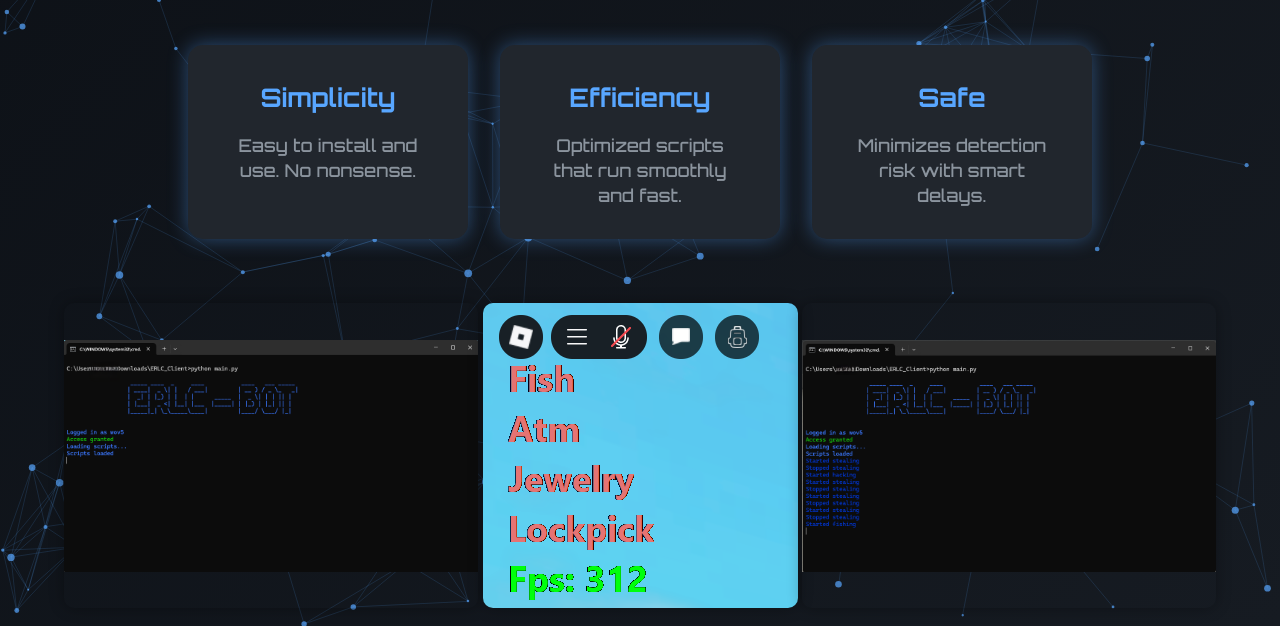
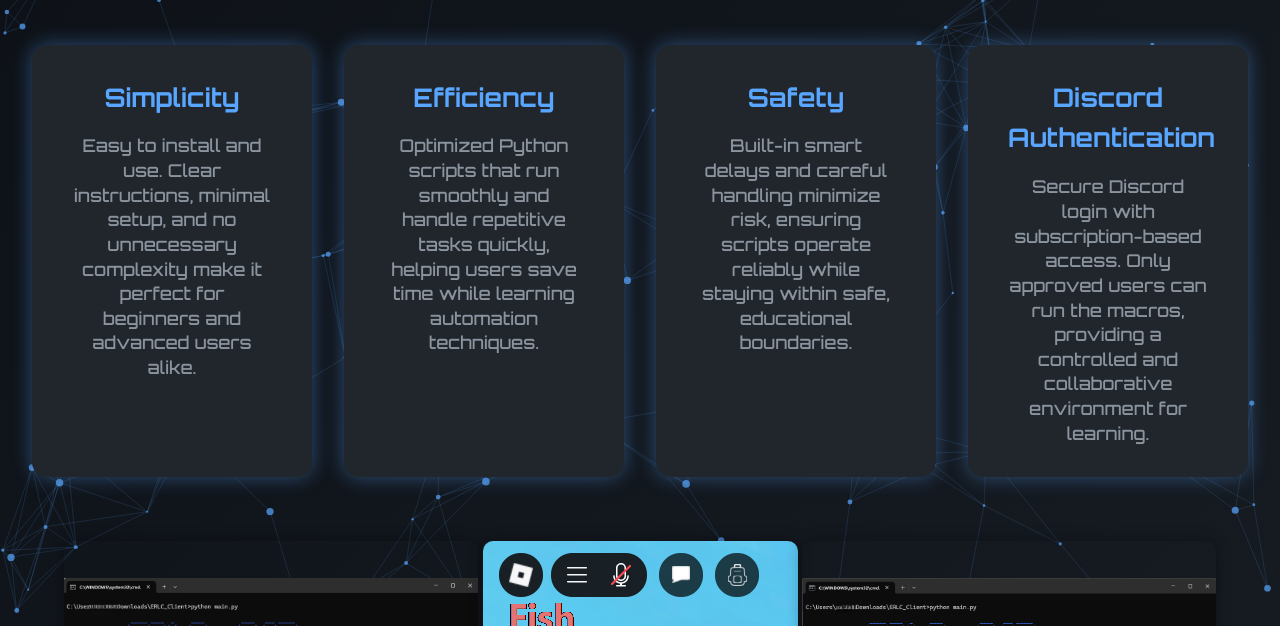
Before and after one commit to ecosrestarted/minimechsite, a plain HTML site: page index.html in a window 1280 px wide. Shown: the part 174-800 px from the top of the page. Drawn offline with Linux system fonts and the light colour scheme.

Commit message:
sigma features

```diff
--- a/index.html
+++ b/index.html
@@ -169,10 +169,27 @@
     <h2>ERLC Python Macro Scripts</h2>
 
     <div class="features">
-      <div class="feature"><h3>Simplicity</h3><p>Easy to install and use. No nonsense.</p></div>
-      <div class="feature"><h3>Efficiency</h3><p>Optimized scripts that run smoothly and fast.</p></div>
-      <div class="feature"><h3>Safe</h3><p>Minimizes detection risk with smart delays.</p></div>
-    </div>
+  <div class="feature">
+    <h3>Simplicity</h3>
+    <p>Easy to install and use. Clear instructions, minimal setup, and no unnecessary complexity make it perfect for beginners and advanced users alike.</p>
+  </div>
+
+  <div class="feature">
+    <h3>Efficiency</h3>
+    <p>Optimized Python scripts that run smoothly and handle repetitive tasks quickly, helping users save time while learning automation techniques.</p>
+  </div>
+
+  <div class="feature">
+    <h3>Safety</h3>
+    <p>Built-in smart delays and careful handling minimize risk, ensuring scripts operate reliably while staying within safe, educational boundaries.</p>
+  </div>
+
+  <div class="feature">
+    <h3>Discord Authentication</h3>
+    <p>Secure Discord login with subscription-based access. Only approved users can run the macros, providing a controlled and collaborative environment for learning.</p>
+  </div>
+</div>
+
 
     <div id="imageGrid" class="images-grid"></div>
 
```
Also changed, not shown: nigga.html (deleted).
